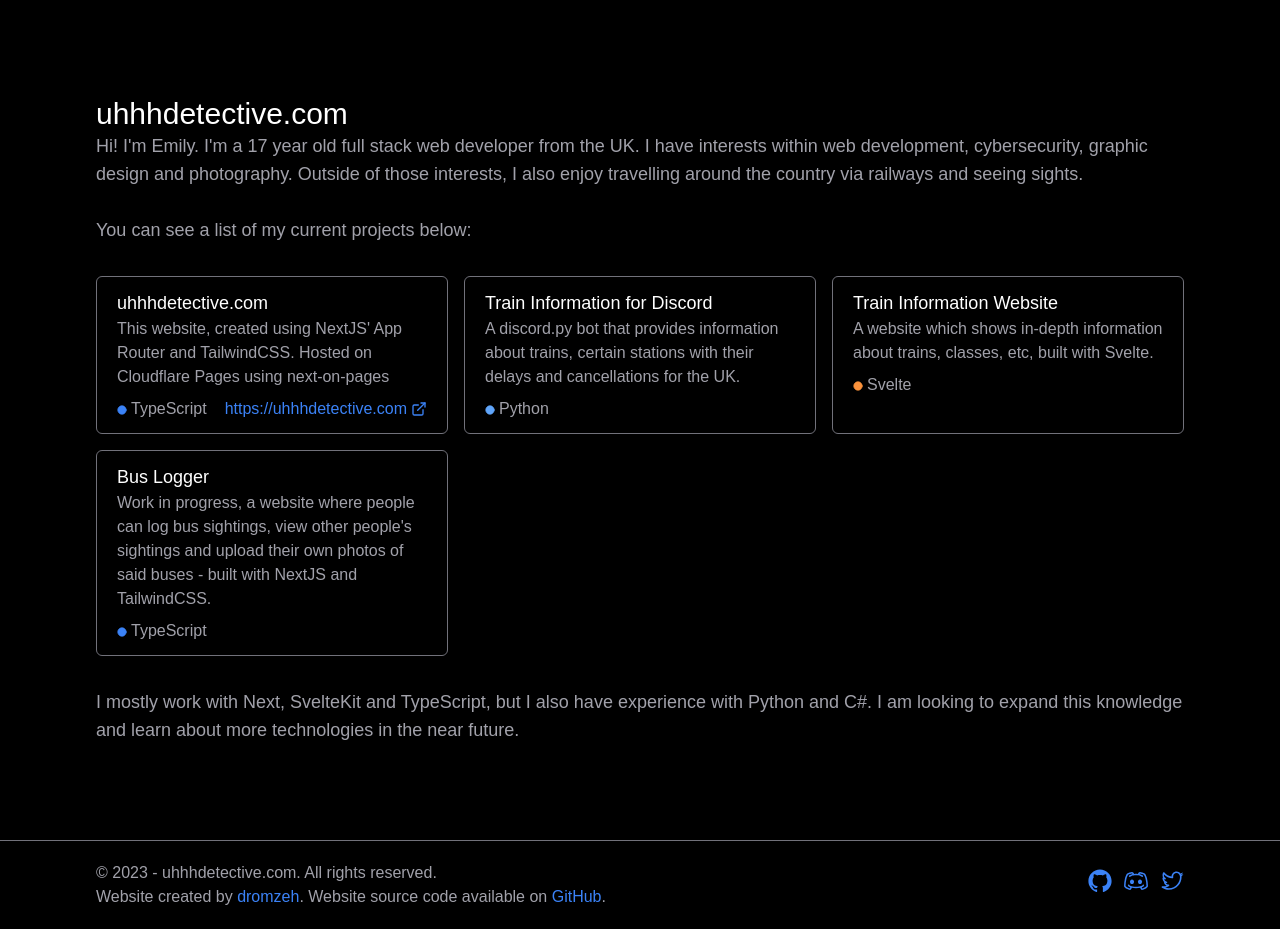
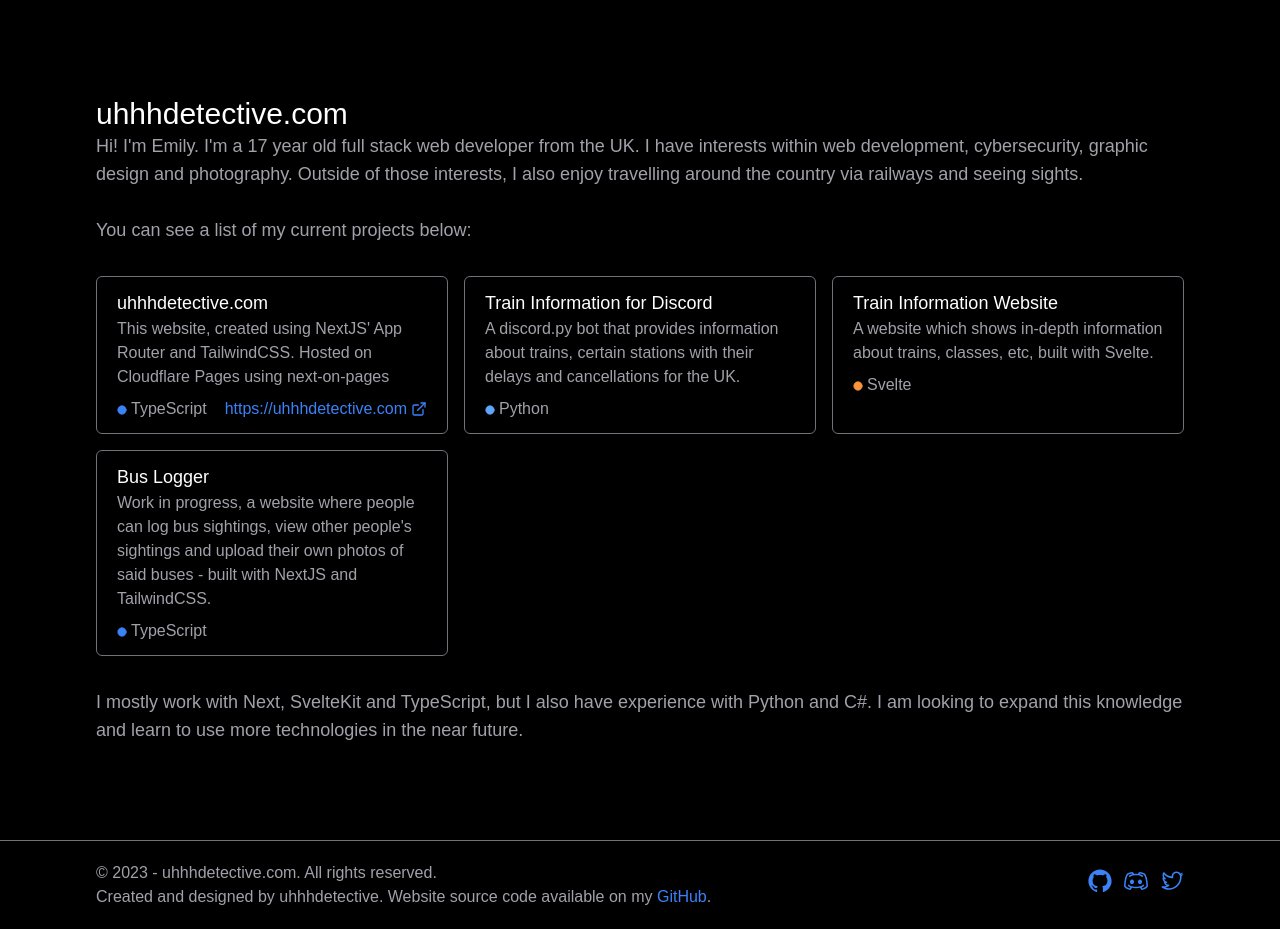
Before and after one commit to detectve/uhhhdetective.com, a Next.js app: page / in a window 1280 px wide. Built offline with nearby package versions, Linux system fonts and the light colour scheme; a web font is replaced by a local one.

Commit message:
feat: add info to footer and add more to info

```diff
--- a/src/app/page.tsx
+++ b/src/app/page.tsx
@@ -22,7 +22,7 @@ export default function Home() {
             <p className="text-lg text-zinc-400">
                 I mostly work with Next, SvelteKit and TypeScript, but I also have
                 experience with Python and C#. I am looking to expand this knowledge
-                and learn about more technologies in the near future.
+                and learn to use more technologies in the near future.
             </p>
         </div>
     )
--- a/src/components/navigation/footer.tsx
+++ b/src/components/navigation/footer.tsx
@@ -10,13 +10,7 @@ export function Footer() {
                     © 2023 - uhhhdetective.com. All rights reserved.
                 </p>
                 <p className="text-zinc-400">
-                    Website created by{' '}
-                    <Link href="https://dromzeh.dev/" passHref>
-                        <span className="text-blue-500 transition-colors hover:text-blue-400">
-                            dromzeh
-                        </span>
-                    </Link>
-                    . Website source code available on{' '}
+                    Created and designed by uhhhdetective. Website source code available on my {' '}
                     <Link
                         href="https://github.com/detectve/uhhhdetective.com/"
                         passHref>
```
